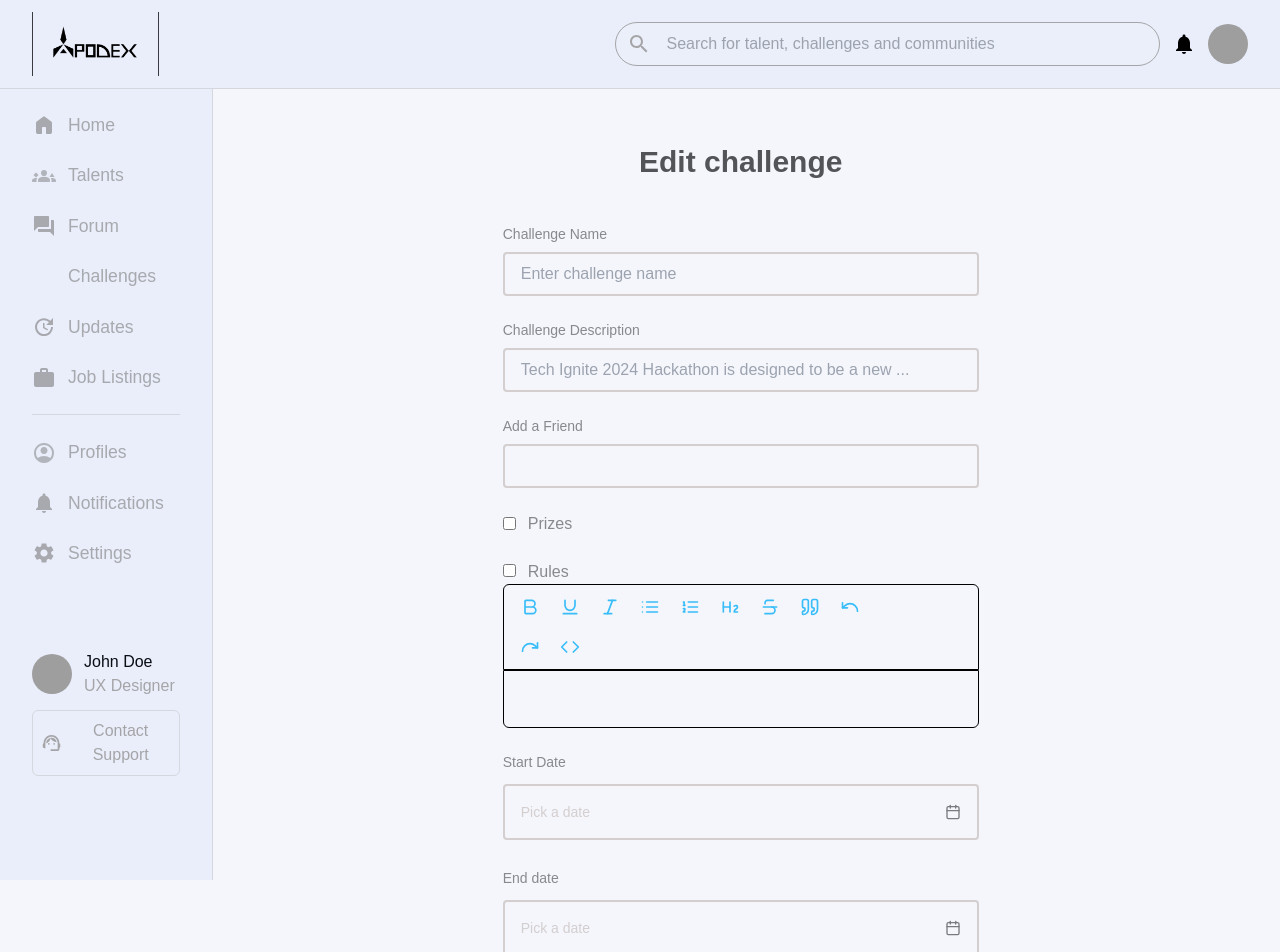
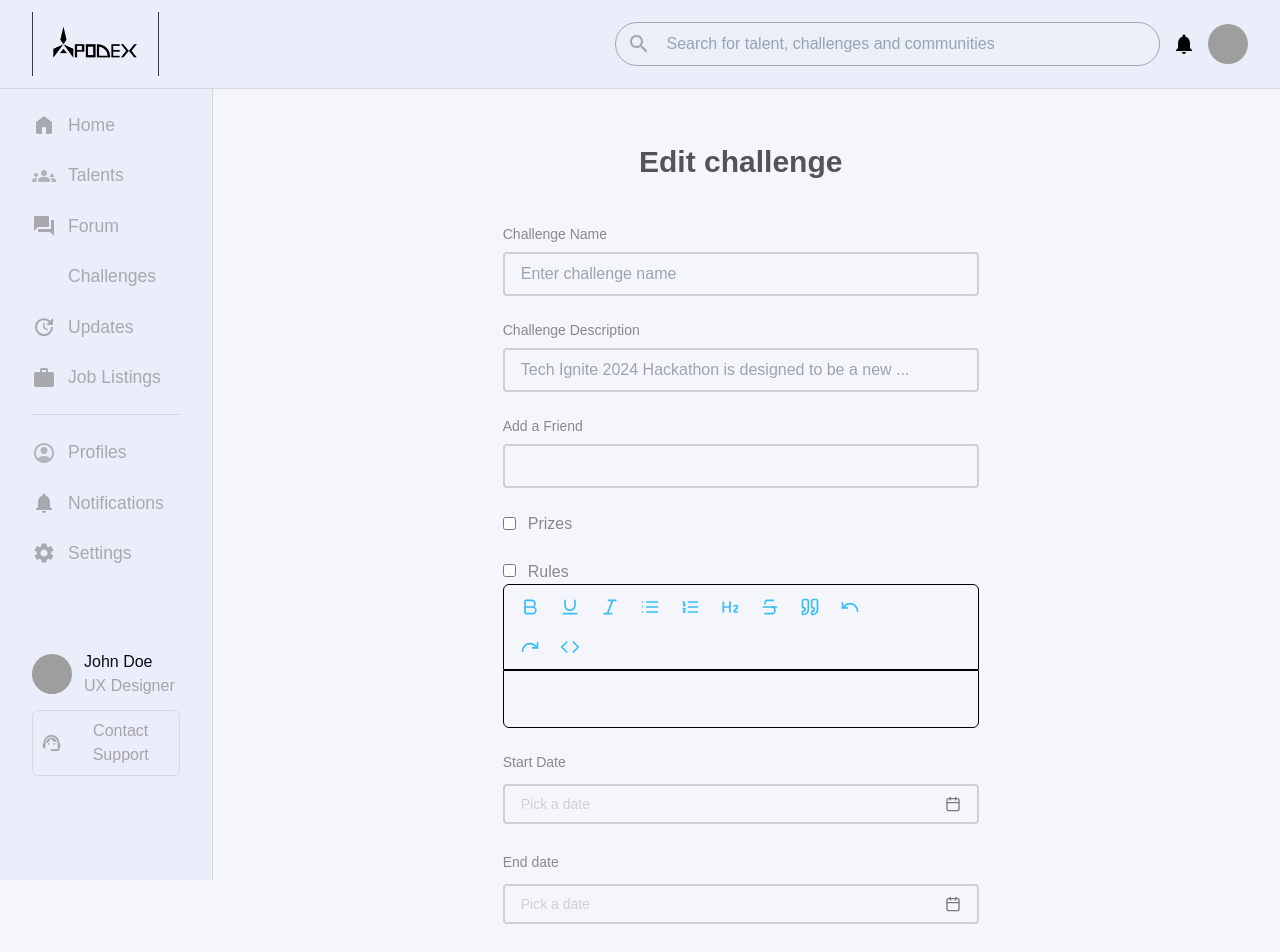
Before and after one commit to gdscuniuyoorg/apodex_frontend_new, a Next.js app: page /dashboard/challenges/edit in a window 1280 px wide. Shown: the top 952 px of the page. Built offline with nearby package versions, Linux system fonts and the light colour scheme; no server answers; grey boxes are pictures that could not be loaded; a web font is replaced by a local one.

Commit message:
docs: bg set to white

```diff
--- a/components/UI/datepicker.tsx
+++ b/components/UI/datepicker.tsx
@@ -63,7 +63,7 @@ export function CalendarForm() {
                     <Button
                       variant={"outline"}
                       className={cn(
-                        " pl-3 text-left h-14 font-work-sans border-lightGray border-2 px-4 py-3 rounded shadow-[#4a4a6826] mb-1 mt-1 w-full",
+                        " pl-3 text-left  font-work-sans border-lightGray border-2 px-4 py-2.5 rounded shadow-[#4a4a6826] mb-1 mt-1 w-full",
                         !field.value && "text-muted-foreground"
                       )}
                     >
@@ -76,7 +76,7 @@ export function CalendarForm() {
                     </Button>
                   </FormControl>
                 </PopoverTrigger>
-                <PopoverContent className="w-auto p-0" align="start">
+                <PopoverContent className="w-auto bg-white p-0" align="start">
                   <Calendar
                     mode="single"
                     selected={field.value}
```
